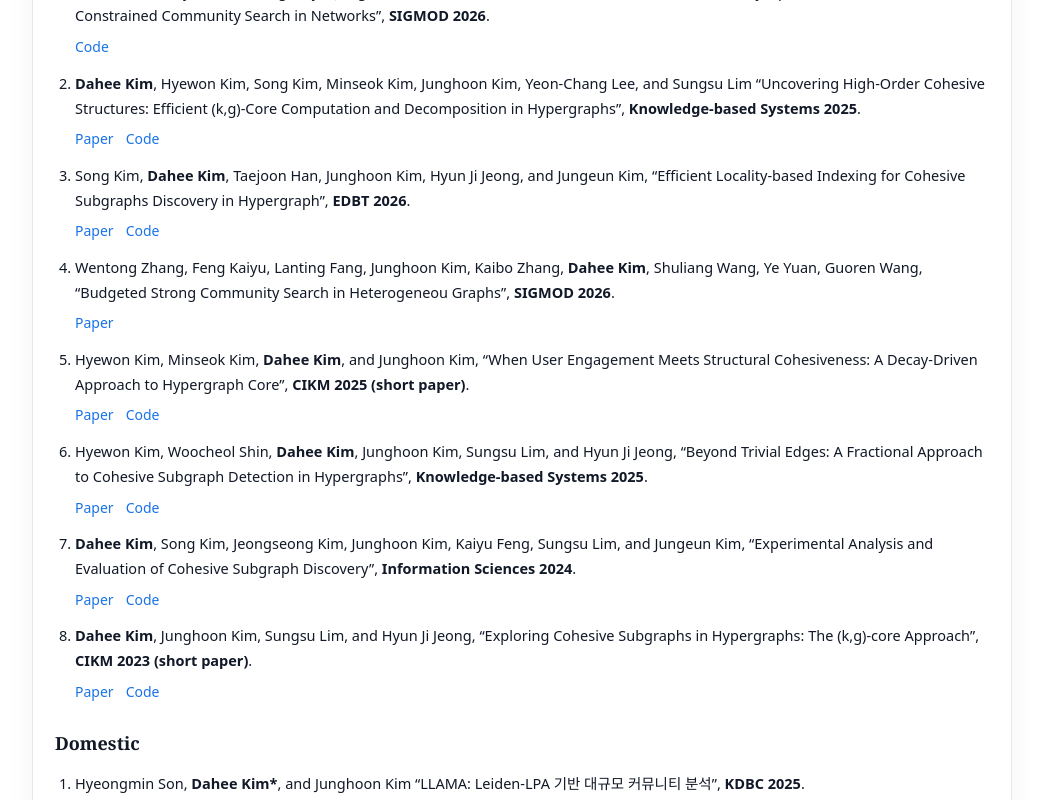
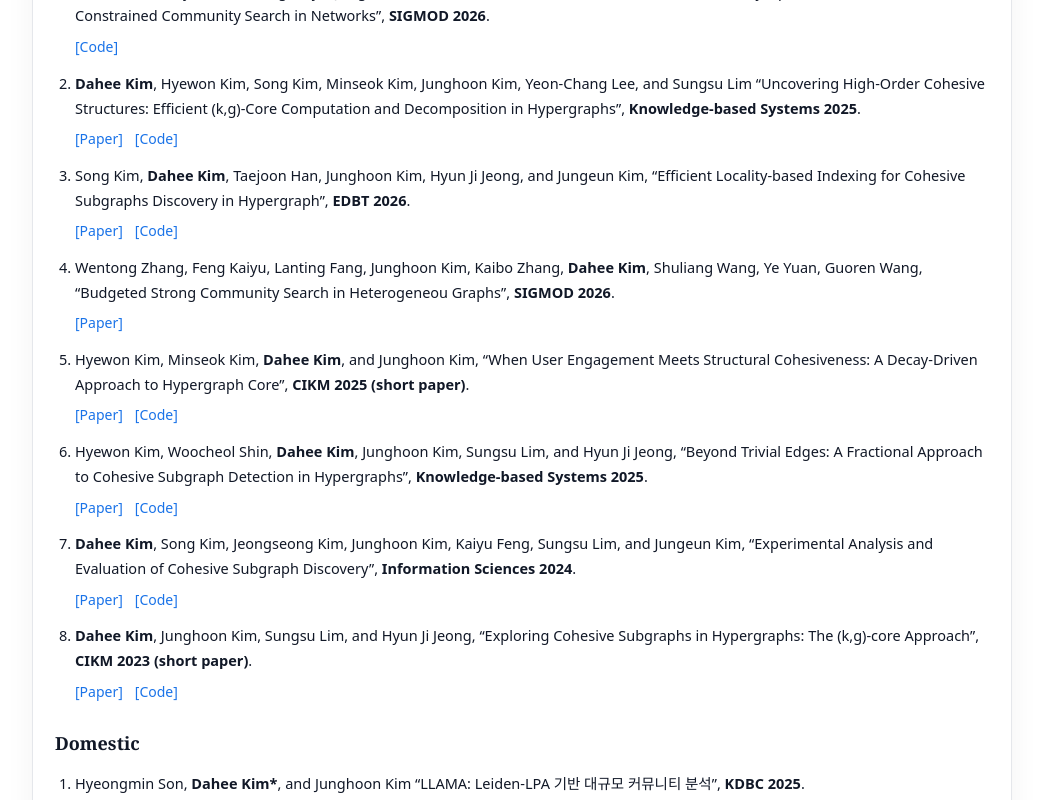
Before and after one commit to dahee-e/dahee-e.github.io, a React (Vite) app: page / in a window 1280 px wide. Shown: the part 720-1520 px from the top of the page, without its empty margins (118-1161 px from the left). Built offline with nearby package versions, Linux system fonts and the light colour scheme.

Commit message:
Update content

```diff
--- a/src/App.jsx
+++ b/src/App.jsx
@@ -99,62 +99,62 @@
               <b>Dahee Kim</b>, Taejoon Han, Feng Kaiyu, Junghoon Kim, and Susik Yoon,
               “LMSC: Local Sketch Modularity Optimisation for Size-Constrained Community Search in Networks”, <b>SIGMOD 2026</b>.
               <div className="paperLinks">
-                <a href="https://github.com/dahee-e/LMSC" target="_blank" rel="noreferrer">Code</a>
+                <a href="https://github.com/dahee-e/LMSC" target="_blank" rel="noreferrer">[Code]</a>
               </div>
             </PubItem>
             <PubItem>
               <b>Dahee Kim</b>, Hyewon Kim, Song Kim, Minseok Kim, Junghoon Kim, Yeon-Chang Lee, and Sungsu Lim
               “Uncovering High-Order Cohesive Structures: Efficient (k,g)-Core Computation and Decomposition in Hypergraphs”, <b>Knowledge-based Systems 2025</b>.
                 <div className="paperLinks">
-                <a href="https://www.sciencedirect.com/science/article/pii/S0950705125022294?via%3Dihub" target="_blank" rel="noreferrer">Paper</a>
-                <a href="https://github.com/dahee-e/kgcore_full" target="_blank" rel="noreferrer">Code</a>
+                <a href="https://www.sciencedirect.com/science/article/pii/S0950705125022294?via%3Dihub" target="_blank" rel="noreferrer">[Paper]</a>
+                <a href="https://github.com/dahee-e/kgcore_full" target="_blank" rel="noreferrer">[Code]</a>
               </div>
             </PubItem>
             <PubItem>
               Song Kim, <b>Dahee Kim</b>, Taejoon Han, Junghoon Kim, Hyun  Ji Jeong, and Jungeun Kim,
               “Efficient Locality-based Indexing for Cohesive Subgraphs Discovery in Hypergraph”, <b>EDBT 2026</b>.
                 <div className="paperLinks">
-                <a href="https://www.openproceedings.org/2026/conf/edbt/paper-61.pdf" target="_blank" rel="noreferrer">Paper</a>
-                <a href="CODE_LINK" target="_blank" rel="noreferrer">Code</a>
+                <a href="https://www.openproceedings.org/2026/conf/edbt/paper-61.pdf" target="_blank" rel="noreferrer">[Paper]</a>
+                <a href="https://github.com/Song1940/kg_decomposition_index" target="_blank" rel="noreferrer">[Code]</a>
               </div>
             </PubItem>
             <PubItem>
               Wentong Zhang, Feng Kaiyu, Lanting Fang, Junghoon Kim, Kaibo Zhang, <b>Dahee Kim</b>, Shuliang Wang, Ye Yuan, Guoren Wang,
               “Budgeted Strong Community Search in Heterogeneou Graphs”, <b>SIGMOD 2026</b>.
                 <div className="paperLinks">
-                <a href="https://dl.acm.org/doi/10.1145/3769768" target="_blank" rel="noreferrer">Paper</a>
+                <a href="https://dl.acm.org/doi/10.1145/3769768" target="_blank" rel="noreferrer">[Paper]</a>
               </div>
             </PubItem>
             <PubItem>
               Hyewon Kim, Minseok Kim, <b>Dahee Kim</b>, and Junghoon Kim,
               “When User Engagement Meets Structural Cohesiveness: A Decay-Driven Approach to Hypergraph Core”, <b>CIKM 2025 (short paper)</b>.
                 <div className="paperLinks">
-                <a href="https://dl.acm.org/doi/10.1145/3746252.3760845" target="_blank" rel="noreferrer">Paper</a>
-                <a href="CODE_LINK" target="_blank" rel="noreferrer">Code</a>
+                <a href="https://dl.acm.org/doi/10.1145/3746252.3760845" target="_blank" rel="noreferrer">[Paper]</a>
+                <a href="https://github.com/hwhwkim7/ks-core" target="_blank" rel="noreferrer">[Code]</a>
               </div>
             </PubItem>
             <PubItem>
               Hyewon Kim, Woocheol Shin, <b>Dahee Kim</b>, Junghoon Kim, Sungsu Lim, and Hyun Ji Jeong,
               “Beyond Trivial Edges: A Fractional Approach to Cohesive Subgraph Detection in Hypergraphs”, <b>Knowledge-based Systems 2025</b>.
                 <div className="paperLinks">
-                <a href="https://linkinghub.elsevier.com/retrieve/pii/S0950705125005180" target="_blank" rel="noreferrer">Paper</a>
-                <a href="CODE_LINK" target="_blank" rel="noreferrer">Code</a>
+                <a href="https://linkinghub.elsevier.com/retrieve/pii/S0950705125005180" target="_blank" rel="noreferrer">[Paper]</a>
+                <a href="https://github.com/hwhwkim7/kgpcore" target="_blank" rel="noreferrer">[Code]</a>
               </div>
             </PubItem>
             <PubItem>
               <b>Dahee Kim</b>, Song Kim, Jeongseong Kim, Junghoon Kim, Kaiyu Feng, Sungsu Lim, and Jungeun Kim,
               “Experimental Analysis and Evaluation of Cohesive Subgraph Discovery”, <b>Information Sciences 2024</b>.
               <div className="paperLinks">
-                  <a href="https://www.sciencedirect.com/science/article/pii/S0020025524005772" target="_blank" rel="noreferrer">Paper</a>
-                  <a href="CODE_LINK" target="_blank" rel="noreferrer">Code</a>
+                  <a href="https://www.sciencedirect.com/science/article/pii/S0020025524005772" target="_blank" rel="noreferrer">[Paper]</a>
+                  <a href="https://github.com/dahee-e/CSDJ" target="_blank" rel="noreferrer">[Code]</a>
                </div>
             </PubItem>
             <PubItem>
               <b>Dahee Kim</b>, Junghoon Kim, Sungsu Lim, and Hyun Ji Jeong,
               “Exploring Cohesive Subgraphs in Hypergraphs: The (k,g)-core Approach”, <b>CIKM 2023 (short paper)</b>.
                 <div className="paperLinks">
-                  <a href="https://dl.acm.org/doi/10.1145/3583780.3615275" target="_blank" rel="noreferrer">Paper</a>
-                  <a href="CODE_LINK" target="_blank" rel="noreferrer">Code</a>
+                  <a href="https://dl.acm.org/doi/10.1145/3583780.3615275" target="_blank" rel="noreferrer">[Paper]</a>
+                  <a href="https://github.com/dahee-e/kgcore" target="_blank" rel="noreferrer">[Code]</a>
                </div>
             </PubItem>
 
@@ -188,6 +188,9 @@
               <PubItem>
                 {'{'}<b>Dahee Kim</b>, Hyewon Kim{'}'}, Taejoon Han, and Junghoon Kim,
                 “Community Detection Based on Ollivier-Ricci Curvature and Modularity”, <b>KDBC 2024</b>.
+                <div className="paperLinks">
+                <a href="https://github.com/dahee-e/CMS_CD" target="_blank" rel="noreferrer">[Code]</a>
+                </div>
               </PubItem>
               <PubItem>
                 Hyewon Kim, <b>Dahee Kim</b>, Song Kim, Susik Yoon, and Junghoon Kim,
@@ -196,8 +199,8 @@
               <PubItem>
                 <b>김다희</b>, 김정훈, 임성수. “응집성을 가지는 서브그래프 식별 기술의 최신 연구 동향”, <b>전자공학회지</b>, 50(6), 18-30. (2023).
                 <div className="paperLinks">
-                <a href="https://www.dbpia.co.kr/Journal/articleDetail?nodeId=NODE11438469" target="_blank" rel="noreferrer">Paper</a>
-              </div>
+                <a href="https://www.dbpia.co.kr/Journal/articleDetail?nodeId=NODE11438469" target="_blank" rel="noreferrer">[Paper]</a>
+                </div>
               </PubItem>
             </ol>
         </Section>
```
